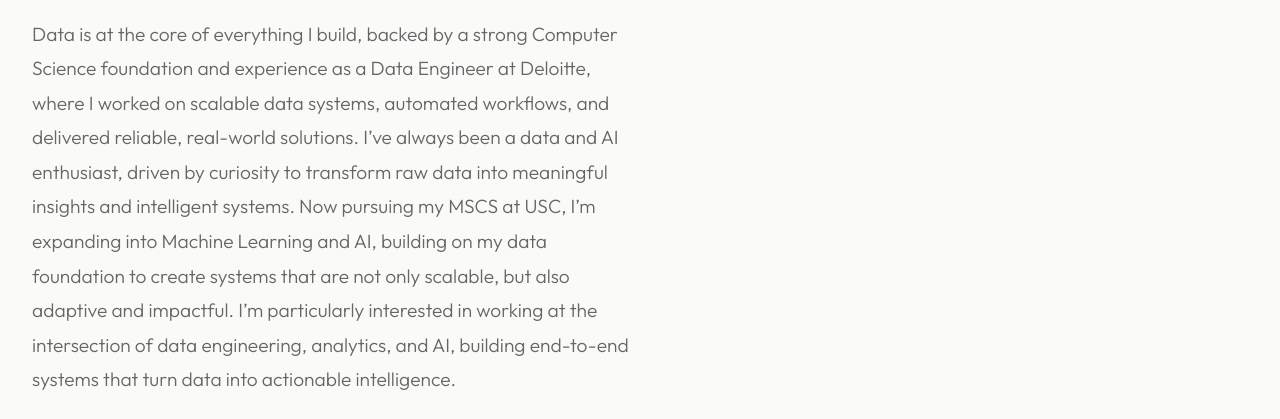
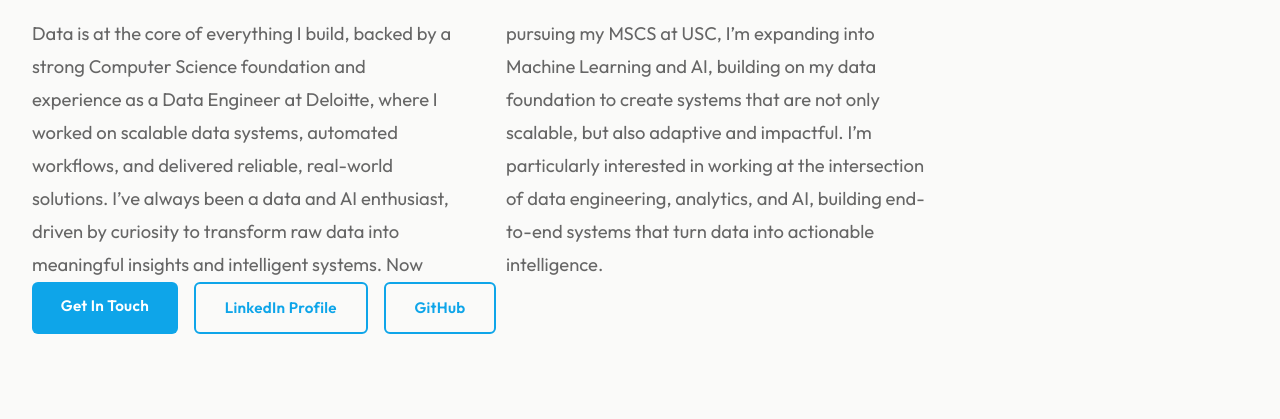
Before and after one commit to PrakashRohitK/PrakashRohitK.github.io, a plain HTML site: page index.html in a window 1280 px wide. Shown: the part 301-720 px from the top of the page. Drawn offline with Linux system fonts and the light colour scheme.

Commit message:
Update index.html

```diff
--- a/index.html
+++ b/index.html
@@ -151,14 +151,14 @@
       letter-spacing: -1px;
     }
 
-    .hero-subtitle {
-      font-size: 1.2rem;
-      color: var(--text-secondary);
-      max-width: 600px;
-      margin-bottom: 2rem;
-      line-height: 1.8;
-      font-weight: 300;
-    }
+.hero-subtitle {
+  font-size: 1.15rem;
+  color: var(--text-secondary);
+  max-width: 900px;
+  line-height: 1.8;
+  column-count: 2;
+  column-gap: 3rem;
+}
 
     .cta-buttons {
       display: flex;
@@ -627,6 +627,9 @@
 
     /* ===== RESPONSIVE ===== */
     @media (max-width: 768px) {
+       .hero-subtitle {
+    column-count: 1;
+  }
       nav {
         padding: 1rem 1.5rem;
       }
```
